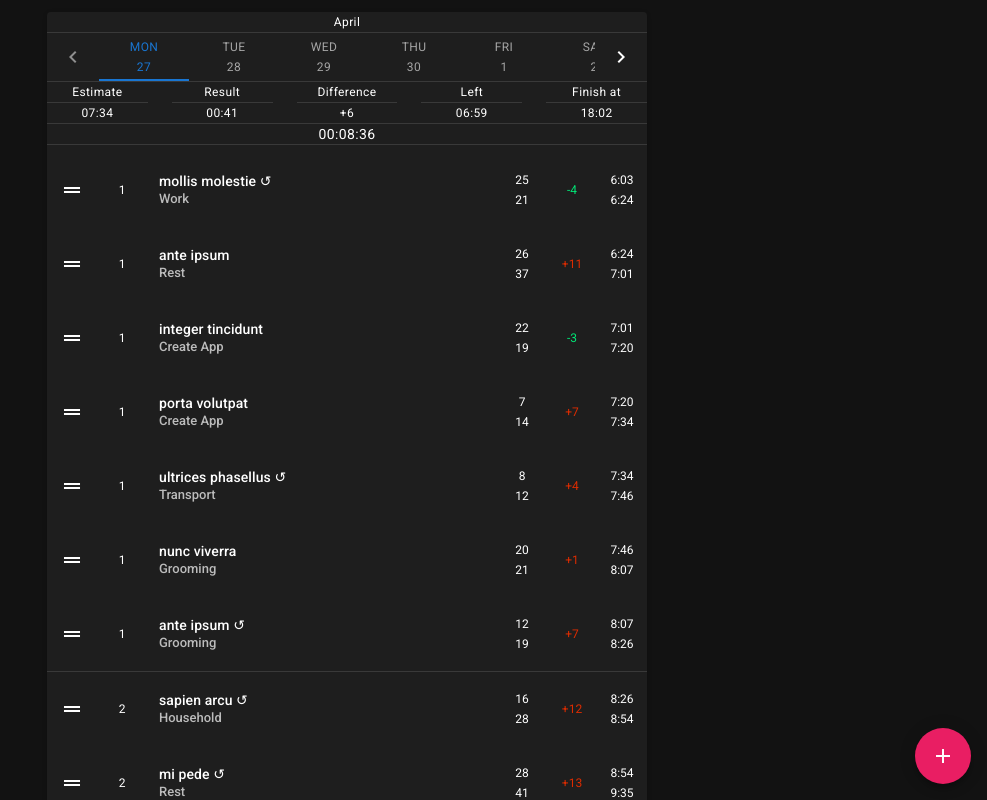
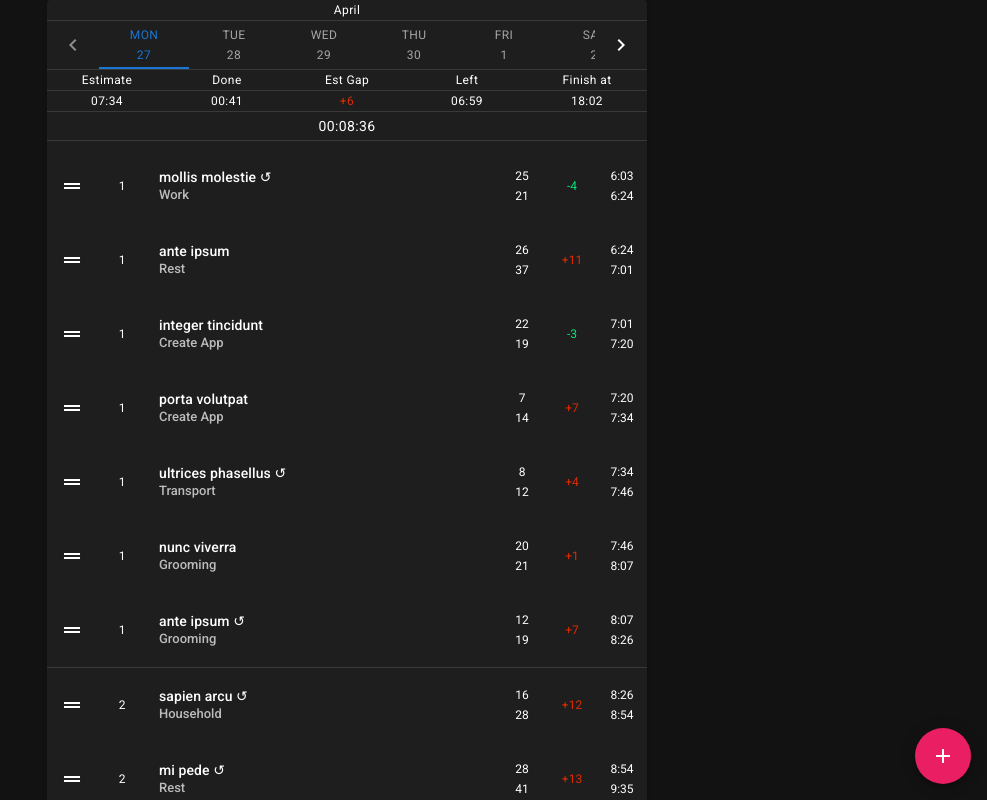
Before and after one commit to awesomeHiro/taskplay, a Nuxt app: page / in a window 1280 px wide. Shown: the top 800 px of the page, without its empty margins (293-1280 px from the left). Built offline with nearby package versions, Linux system fonts and the light colour scheme.

Commit message:
fix: bug of component width

```diff
--- a/components/Clock.vue
+++ b/components/Clock.vue
@@ -1,11 +1,13 @@
 <template>
-  <div id="timer">
-    <div class="timer">
-      <div class="time">
-        {{ time }}
+  <v-container pa-1>
+    <div id="timer">
+      <div class="timer">
+        <div class="time">
+          {{ time }}
+        </div>
       </div>
     </div>
-  </div>
+  </v-container>
 </template>
 
 <script>
--- a/components/TimeSummary.vue
+++ b/components/TimeSummary.vue
@@ -1,13 +1,25 @@
 <template>
+  <v-container>
     <v-row>
-    <v-col v-for="s in summary" :key="s.id">
+      <v-col v-for="s in summary" :key="s.id" class="pa-0">
         <div class="text-center caption">
           {{ s.text }}<br />
           <v-divider></v-divider>
+          <!-- eslint-disable-next-line prettier/prettier -->
+        <template v-if="s.text==='Est Gap'">
+            <!-- eslint-disable-next-line prettier/prettier -->
+          <div :class="0 >= s.value ? 'success--text' : 'error--text'">
+              <!-- eslint-disable-next-line prettier/prettier -->
           {{ s.value }}
+            </div>
+          </template>
+          <template v-else>
+            {{ s.value }}
+          </template>
         </div>
       </v-col>
     </v-row>
+  </v-container>
 </template>
 <script>
 export default {
@@ -17,8 +29,8 @@ export default {
   data: () => ({
     summary: [
       { id: 1, text: 'Estimate', value: '07:34' },
-      { id: 2, text: 'Result', value: '00:41' },
-      { id: 3, text: 'Difference', value: '+6' },
+      { id: 2, text: 'Done', value: '00:41' },
+      { id: 3, text: 'Est Gap', value: '+6' },
       { id: 4, text: 'Left', value: '06:59' },
       { id: 5, text: 'Finish at', value: '18:02' }
     ]
--- a/layouts/default.vue
+++ b/layouts/default.vue
@@ -1,7 +1,7 @@
 <template>
   <v-app>
     <v-content>
-      <v-container>
+      <v-container fluid style="margin: 0px; padding: 0px; width: 100%">
         <nuxt />
       </v-container>
     </v-content>
```
Lines whose indentation alone changed are shown as unchanged.
